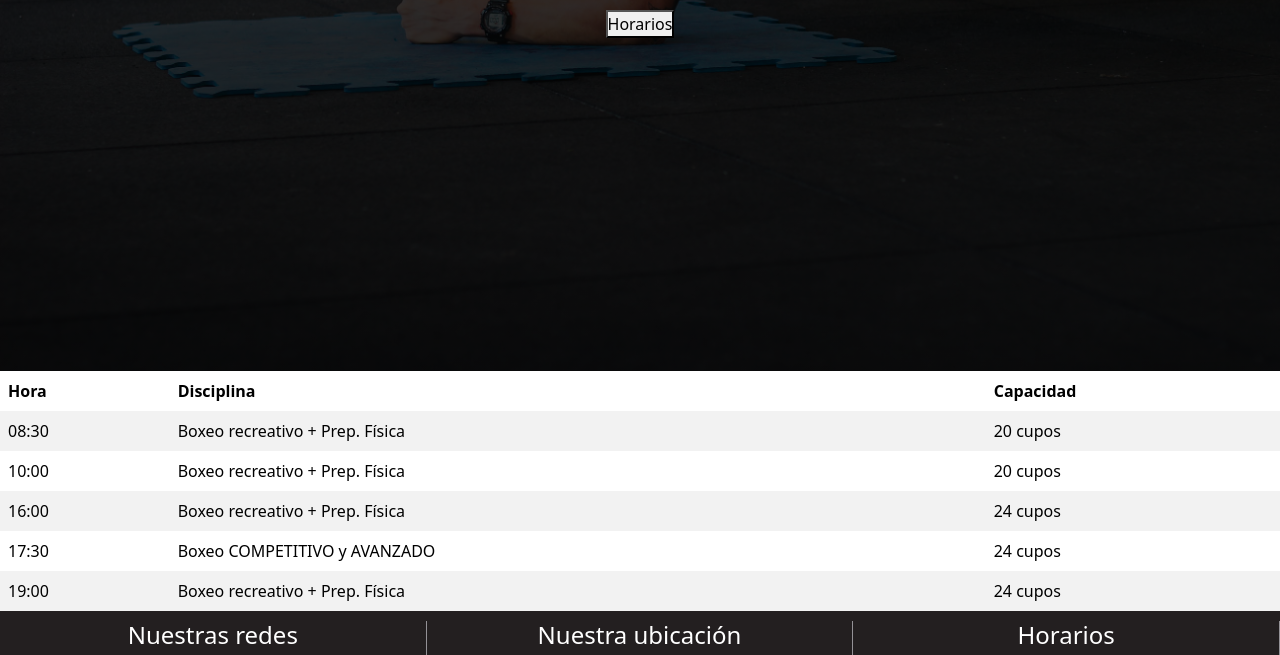
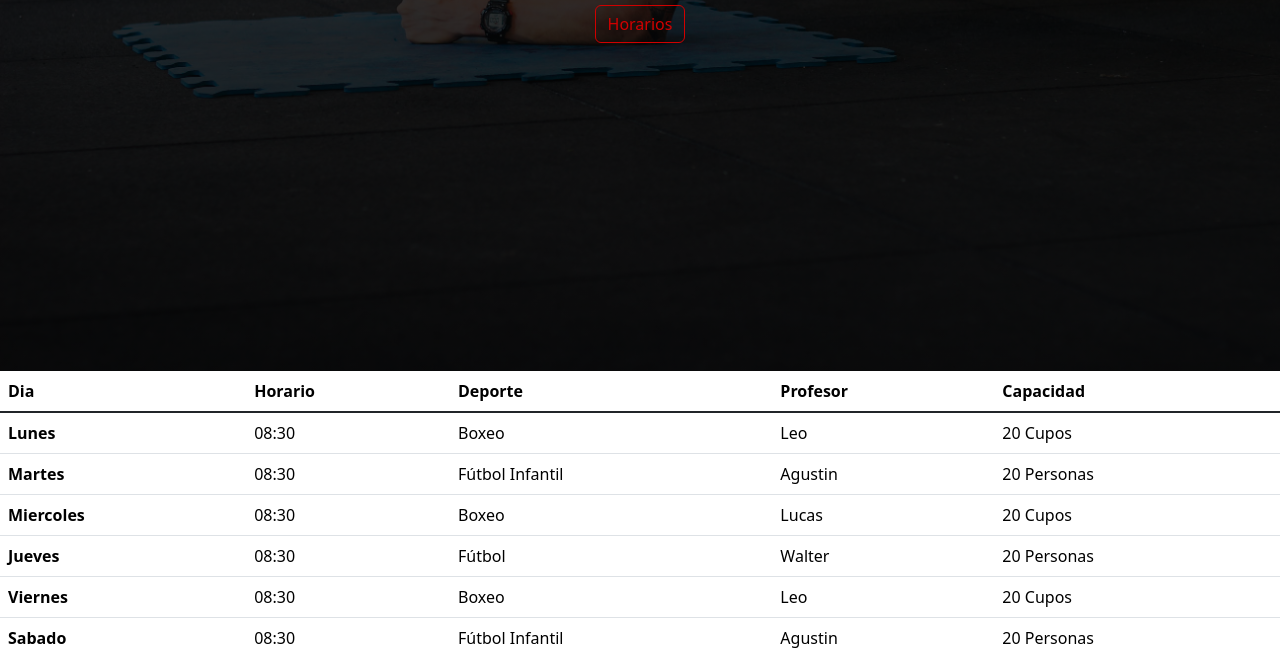
Before and after one commit to AugustoSaavedra/nolimit, a website: page index.html in a window 1280 px wide. Shown: the part 509-1164 px from the top of the page. Drawn offline with nearby package versions, Linux system fonts and the light colour scheme.

Commit message:
boton, tabla

```diff
--- a/index.html
+++ b/index.html
@@ -42,11 +42,15 @@
             <article class="info">
                 <h1><b>Bienvenido a NoLimit</b></h1>
                 <h2>CENTRO DE ENTRENAMIENTO</h2>
-                <div>
-                    <button>Horarios</button>
+                <div class="boton-h">
+                    <a href="#horarios">
+                        <button type="button" class="btn btn-outline-danger">Horarios
+                        </button>
+                    </a>
                 </div>
             </article>
         </section>
+
          <!-- <div id="carouselExampleAutoplaying" class="carousel slide" data-bs-ride="carousel">
              <div class="carousel-inner">
                  <div class="carousel-item active" data-bs-interval="1300">
@@ -68,7 +72,8 @@
                     <span class="visually-hidden">Next</span>
                 </button>
             </div> -->
-            <div class="tab-pane fade show active" role="tabpanel" id="dia0">
+
+            <!-- <div class="tab-pane fade show active" role="tabpanel" id="horarios">
                 <div class="table-responsive">
                 <table class="table table-borderless table-striped table-skew mb-0">
                 <thead class="bg-white">
@@ -117,7 +122,65 @@
                 </tbody>
                 </table>
                 </div>
-                </div>
+            </div> -->
+
+            <!-- tabla -->
+            <table class="table" id="horarios">
+                <thead>
+                  <tr>
+                    <th scope="col">Dia</th>
+                    <th scope="col">Horario</th>
+                    <th scope="col">Deporte</th>
+                    <th scope="col">Profesor</th>
+                    <th scope="col">Capacidad</th>
+                  </tr>
+                </thead>
+                <tbody class="table-group-divider">
+                  <tr>
+                    <th scope="row">Lunes</th>
+                    <td>08:30</td>
+                    <td>Boxeo</td>
+                    <td>Leo</td>
+                    <td>20 Cupos</td>
+                  </tr>
+                  <tr>
+                    <th scope="row">Martes</th>
+                    <td>08:30</td>
+                    <td>Fútbol Infantil</td>
+                    <td>Agustin</td>
+                    <td>20 Personas</td>
+                  </tr>
+                  <tr>
+                    <th scope="row">Miercoles</th>
+                    <td>08:30</td>
+                    <td>Boxeo</td>
+                    <td>Lucas</td>
+                    <td>20 Cupos</td>
+                  </tr>
+                  <tr>
+                    <th scope="row">Jueves</th>
+                    <td>08:30</td>
+                    <td>Fútbol</td>
+                    <td>Walter</td>
+                    <td>20 Personas</td>
+
+                  </tr>
+                  <tr>
+                    <th scope="row">Viernes</th>
+                    <td>08:30</td>
+                    <td>Boxeo</td>
+                    <td>Leo</td>
+                    <td>20 Cupos</td>
+                  </tr>
+                  <tr>
+                    <th scope="row">Sabado</th>
+                    <td>08:30</td>
+                    <td>Fútbol Infantil</td>
+                    <td>Agustin</td>
+                    <td>20 Personas</td>
+                  </tr>
+                </tbody>
+              </table>
     </main>
 
     <!-- FOOTER -->
--- a/scss/components/_navbar.scss
+++ b/scss/components/_navbar.scss
@@ -38,6 +38,7 @@ header {
                     &:hover{
                         color:$subColor;
                         transition: 0.3s;
+                        border-bottom: 1px solid $subColor;
                     }
                     &.active{
                         color:$subColor;
--- a/scss/layout/_index.scss
+++ b/scss/layout/_index.scss
@@ -1,6 +1,7 @@
 // HERO
 
-main .hero-img{
+main {
+    .hero-img{
         background-image: linear-gradient(rgba(0,0,0, 0.7),rgba(0,0,0, 0.9)), url("../assets/images/walhorizontal.jpg");
         background-position: center;
         background-size: cover;
@@ -19,5 +20,18 @@ main .hero-img{
                 font-size: 25px;
 
             }
+            .boton-h{
+                a{
+                    .btn-outline-danger{
+                        color: $subColor;
+                        border-color: $subColor;
                     }
                 }
+            }
+        }
+    }
+    .table{
+
+
+    }
+}
```
Also changed, not shown: css/style.css, 1 other file. Lines whose indentation alone changed are shown as unchanged.
